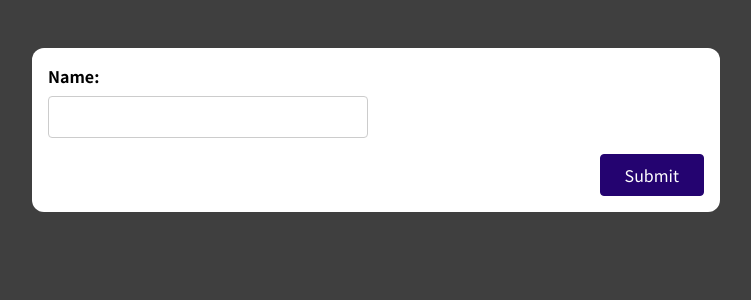
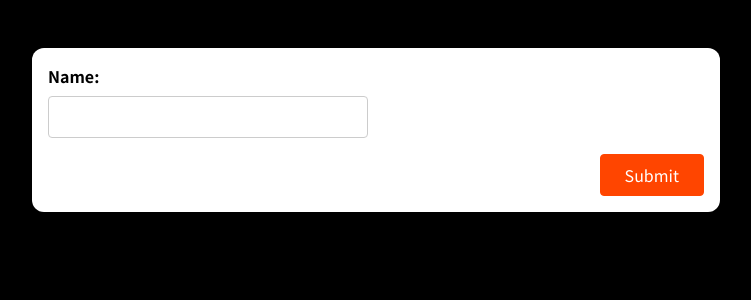
Before and after one commit to MwauStephen/Form-Inputs, a React (Create React App) app: page / in a window 1280 px wide. Shown: the top 300 px of the page, without its empty margins (264-1015 px from the left). Built offline with nearby package versions, Linux system fonts and the light colour scheme.

Commit message:
changed the colors for the buttons

```diff
--- a/src/index.css
+++ b/src/index.css
@@ -10,7 +10,7 @@ html {
 
 body {
   margin: 0;
-  background-color: #3f3f3f;
+  background-color: #000;
 }
 
 .app {
@@ -48,7 +48,7 @@ body {
 
 .form-control input:focus {
   outline: none;
-  border-color: #240370;
+  border-color: #ff4500;
   background-color: #e0d4fd;
 }
 
@@ -65,9 +65,9 @@ body {
 
 button {
   font: inherit;
-  background-color: #240370;
+  background-color: #ff4500;
   color: white;
-  border: 1px solid #240370;
+  border: 1px solid #ff4500;
   padding: 0.5rem 1.5rem;
   border-radius: 4px;
   cursor: pointer;
@@ -75,8 +75,8 @@ button {
 
 button:hover,
 button:active {
-  background-color: #33059e;
-  border-color: #33059e;
+  background-color: #5e453c;
+  border-color: #5e453c;
 }
 
 .form-actions {
```
